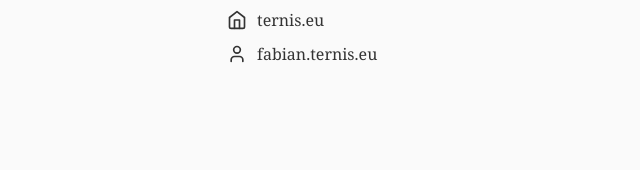
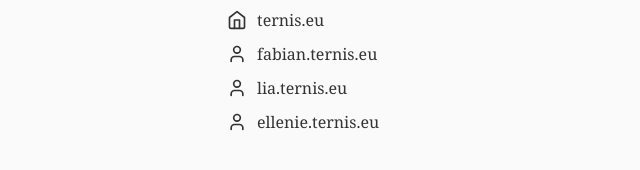
Before and after one commit to ternis-eu/ivo.ternis.eu, a plain HTML site: page index.html in a window 1280 px wide. Shown: the part 320-490 px from the top of the page, without its empty margins (213-853 px from the left). Drawn offline with Linux system fonts and the light colour scheme.

Commit message:
Add links to additional websites in index.html

```diff
--- a/index.html
+++ b/index.html
@@ -71,6 +71,18 @@
         fabian.ternis.eu
       </a>
     </li>
+    <li>
+      <a href="https://lia.ternis.eu">
+        <svg xmlns="http://www.w3.org/2000/svg" viewBox="0 0 24 24" fill="none" stroke="currentColor" stroke-width="2" stroke-linecap="round" stroke-linejoin="round"><path d="M19 21v-2a4 4 0 0 0-4-4H9a4 4 0 0 0-4 4v2"/><circle cx="12" cy="7" r="4"/></svg>
+        lia.ternis.eu
+      </a>
+    </li>
+    <li>
+      <a href="https://ellenie.ternis.eu">
+        <svg xmlns="http://www.w3.org/2000/svg" viewBox="0 0 24 24" fill="none" stroke="currentColor" stroke-width="2" stroke-linecap="round" stroke-linejoin="round"><path d="M19 21v-2a4 4 0 0 0-4-4H9a4 4 0 0 0-4 4v2"/><circle cx="12" cy="7" r="4"/></svg>
+        ellenie.ternis.eu
+      </a>
+    </li>
   </ul>
 </body>
 </html>
```
